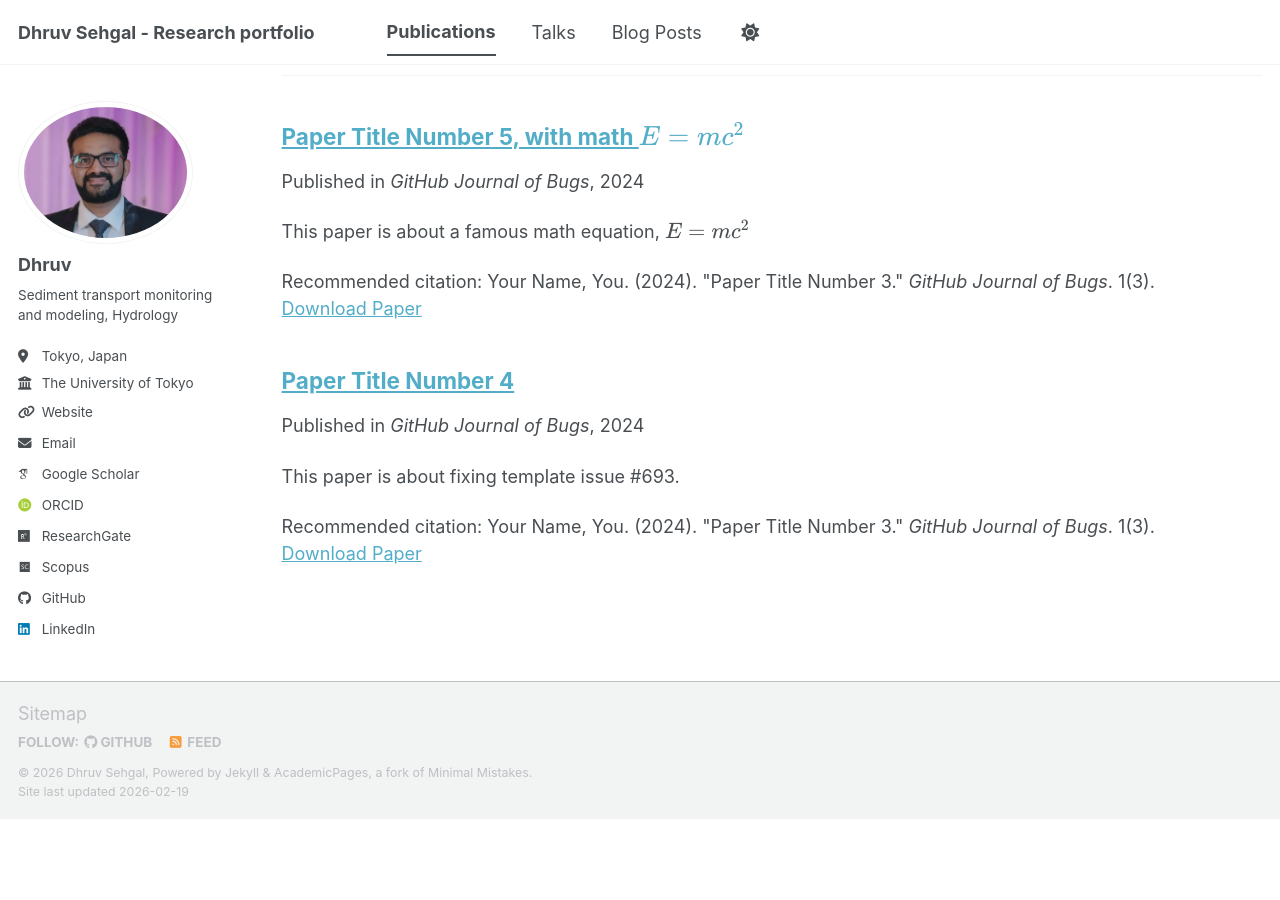
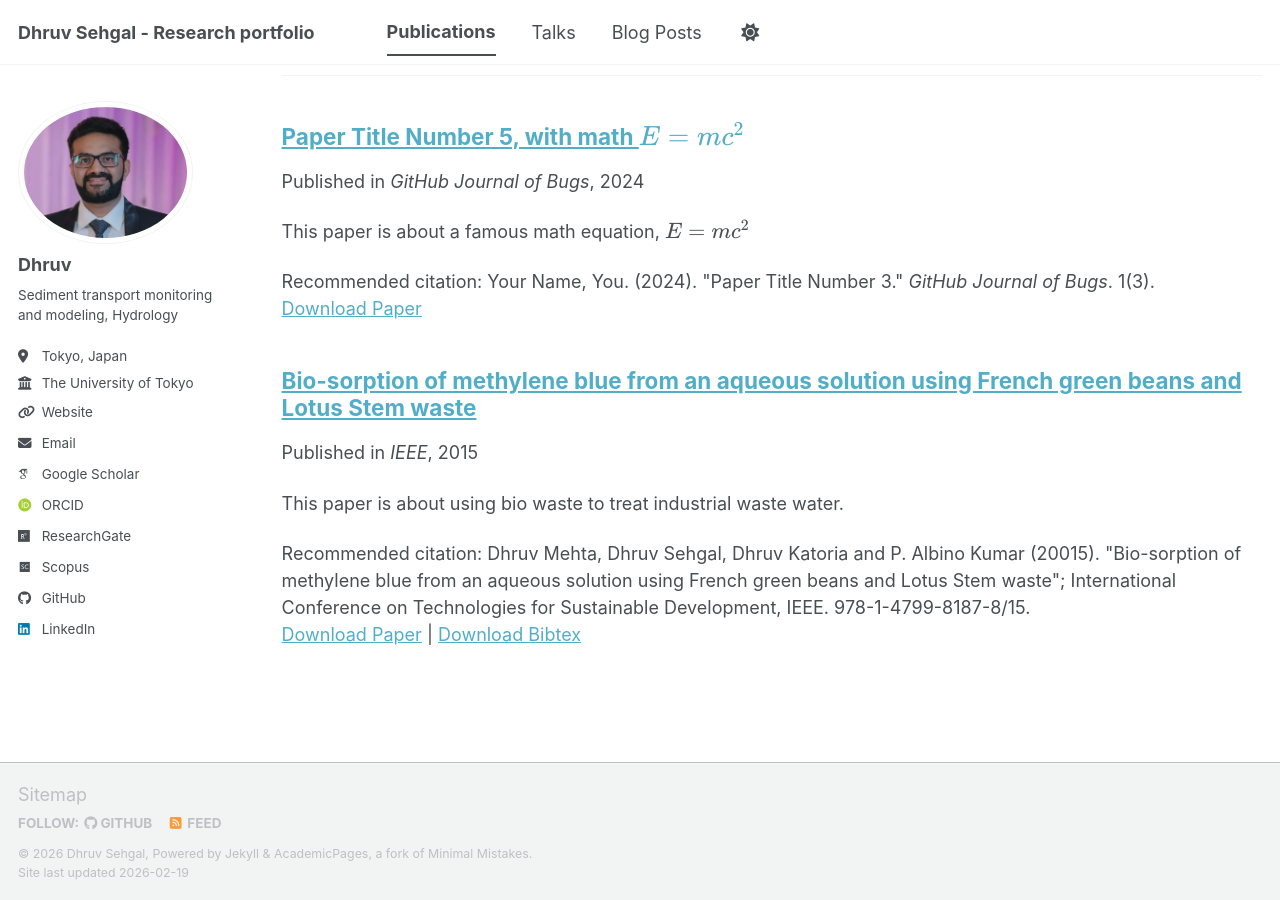
Before and after one commit to dhruvsehgal92/dhruvsehgal92, a Jekyll site: the page built from _pages/publications.html, in a window 1280 px wide and 900 px high, scrolled down 1173 px. Built offline with Jekyll 4.4.1, drawn with Linux system fonts in a browser that asks for light colours; some web fonts are replaced; a script bundle is joined from its source files by our own code; library files that are not in the unit come from our copies; before the commit the page ends 1992 px from its top, so only the background shows below that.

Commit message:
Update 2024-02-17-paper-title-number-4.md

```diff
--- a/_publications/2024-02-17-paper-title-number-4.md
+++ b/_publications/2024-02-17-paper-title-number-4.md
@@ -1,13 +1,12 @@
 ---
-title: "Paper Title Number 4"
+title: "Bio-sorption of methylene blue from an aqueous solution using French green beans and Lotus Stem waste"
 collection: publications
 category: conferences
-permalink: /publication/2024-02-17-paper-title-number-4
-excerpt: 'This paper is about fixing template issue #693.'
-date: 2024-02-17
-venue: 'GitHub Journal of Bugs'
-paperurl: 'https://academicpages.github.io/files/paper3.pdf'
-citation: 'Your Name, You. (2024). &quot;Paper Title Number 3.&quot; <i>GitHub Journal of Bugs</i>. 1(3).'
+permalink: /publication/2009-10-01-paper-title-number-4
+excerpt: 'This paper is about using bio waste to treat industrial waste water.'
+date: 2015-04-30
+venue: 'IEEE'
+paperurl: 'http://dx.doi.org/10.1109/ictsd.2015.7095914'
+bibtexurl: 'https://academicpages.github.io/files/bibtex1.bib'
+citation: 'Dhruv Mehta, Dhruv Sehgal, Dhruv Katoria and P. Albino Kumar (20015). "Bio-sorption of methylene blue from an aqueous solution using French green beans and Lotus Stem waste"; International Conference on Technologies for Sustainable Development, IEEE. 978-1-4799-8187-8/15.'
 ---
-
-The contents above will be part of a list of publications, if the user clicks the link for the publication than the contents of section will be rendered as a full page, allowing you to provide more information about the paper for the reader. When publications are displayed as a single page, the contents of the above "citation" field will automatically be included below this section in a smaller font.
```
